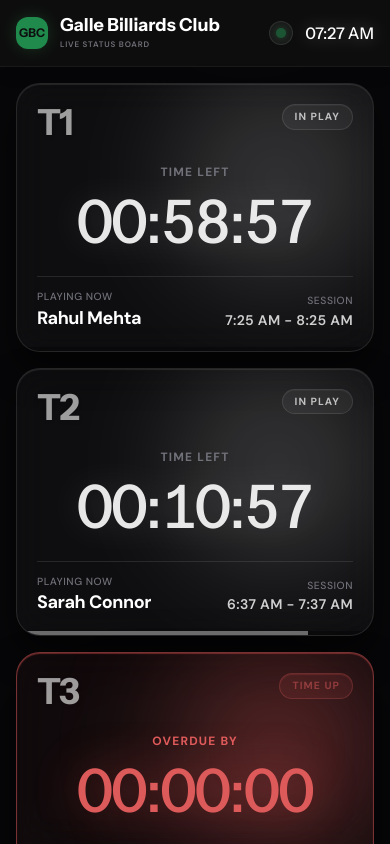
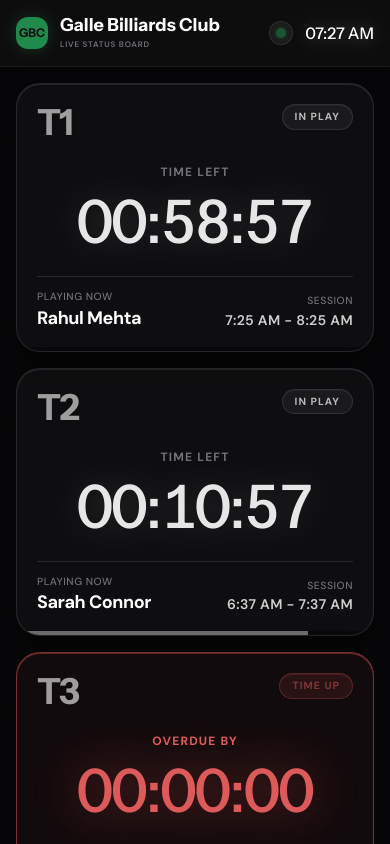
Before and after one commit to AshanSalinda/GBC-Smart-Management, a React (Vite) app in the folder frontend/: page /tv-display in a window 390 px wide. Both pictures are taken after a click on the button "Tap to Start Display". Built offline with nearby package versions, Linux system fonts and the light colour scheme.

Commit message:
Yv Display Mobile Optimization

```diff
--- a/frontend/src/pages/TvDisplay.jsx
+++ b/frontend/src/pages/TvDisplay.jsx
@@ -176,8 +176,8 @@ export default function TvDisplay() {
   return (
     <div className="h-screen w-screen bg-[#070709] text-text-main font-sans overflow-hidden flex flex-col selection:bg-transparent cursor-none relative z-0">
       {/* Global Background Blobs for Glassmorphism */}
-      <div className="absolute top-0 left-1/3 w-[60vw] h-[60vw] bg-white/[0.02] rounded-full blur-[15vh] pointer-events-none -translate-y-1/2 -z-10" />
-      <div className="absolute bottom-0 right-1/4 w-[50vw] h-[50vw] bg-accent/[0.03] rounded-full blur-[15vh] pointer-events-none translate-y-1/2 -z-10" />
+      <div className="hidden md:block absolute top-0 left-1/3 w-[60vw] h-[60vw] bg-white/[0.02] rounded-full blur-[15vh] pointer-events-none -translate-y-1/2 -z-10" />
+      <div className="hidden md:block absolute bottom-0 right-1/4 w-[50vw] h-[50vw] bg-accent/[0.03] rounded-full blur-[15vh] pointer-events-none translate-y-1/2 -z-10" />
 
       {/* Top Header - TV style */}
       <header className="px-4 py-4 md:px-[4vw] md:py-[2vh] flex items-center justify-between border-b border-white/5 bg-[#101010]/80 backdrop-blur-md flex-shrink-0 z-20 shadow-lg">
@@ -220,7 +220,7 @@ export default function TvDisplay() {
               const isFinalMinutes = !isEnded && totalRemainingMins <= 3;
               const isEndingSoon = !isEnded && !isFinalMinutes && totalRemainingMins <= 10;
 
-              let cardBg = 'bg-white/[0.03] backdrop-blur-[2vh]';
+              let cardBg = 'bg-white/[0.03] md:backdrop-blur-[2vh]';
               let cardBorder = 'border-white/10 shadow-[0_2vh_4vh_rgba(0,0,0,0.5),inset_0_1px_1px_rgba(255,255,255,0.1)]';
               let badgeBg = 'bg-white/5 text-white/70 border-white/10 shadow-[inset_0_1px_1px_rgba(255,255,255,0.05)]';
               let badgeText = 'IN PLAY';
@@ -229,7 +229,7 @@ export default function TvDisplay() {
               let glowColor = 'bg-white opacity-5';
 
               if (isEndingSoon) {
-                cardBg = 'bg-[#ff9f43]/[0.03] backdrop-blur-[2vh]';
+                cardBg = 'bg-[#ff9f43]/[0.03] md:backdrop-blur-[2vh]';
                 cardBorder = 'border-[#ff9f43]/20 shadow-[0_2vh_4vh_rgba(0,0,0,0.5),inset_0_1px_1px_rgba(255,159,67,0.2)]';
                 badgeBg = 'bg-[#ff9f43]/5 text-[#ff9f43] border-[#ff9f43]/20 shadow-[inset_0_1px_1px_rgba(255,159,67,0.2)]';
                 badgeText = 'ENDING SOON';
@@ -237,7 +237,7 @@ export default function TvDisplay() {
                 progressColor = 'bg-[#ff9f43]';
                 glowColor = 'bg-[#ff9f43] opacity-20';
               } else if (isFinalMinutes) {
-                cardBg = 'bg-[#ff4757]/[0.03] backdrop-blur-[2vh]';
+                cardBg = 'bg-[#ff4757]/[0.03] md:backdrop-blur-[2vh]';
                 cardBorder = 'border-[#ff4757]/20 shadow-[0_2vh_4vh_rgba(0,0,0,0.5),inset_0_1px_1px_rgba(255,71,87,0.2)]';
                 badgeBg = 'bg-[#ff4757]/10 text-[#ff4757] border-[#ff4757]/30 shadow-[inset_0_1px_1px_rgba(255,71,87,0.2)] animate-pulse';
                 badgeText = 'FINAL MINS';
@@ -245,7 +245,7 @@ export default function TvDisplay() {
                 progressColor = 'bg-[#ff4757]';
                 glowColor = 'bg-[#ff4757] opacity-30';
               } else if (isEnded) {
-                cardBg = 'bg-danger/[0.05] backdrop-blur-[2vh]';
+                cardBg = 'bg-danger/[0.05] md:backdrop-blur-[2vh]';
                 cardBorder = 'border-danger/50 shadow-[0_2vh_4vh_rgba(0,0,0,0.5),inset_0_1px_1px_rgba(240,82,82,0.4)]';
                 badgeBg = 'bg-danger/20 text-danger border-danger/50 shadow-[inset_0_1px_1px_rgba(240,82,82,0.4)] animate-pulse';
                 badgeText = 'TIME UP';
@@ -298,13 +298,13 @@ export default function TvDisplay() {
                     />
                   </div>
 
-                  <div className={`absolute top-0 right-0 w-48 h-48 md:w-[30vh] md:h-[30vh] rounded-full blur-[64px] md:blur-[20vh] pointer-events-none opacity-20 ${glowColor}`} />
+                  <div className={`hidden md:block absolute top-0 right-0 w-48 h-48 md:w-[30vh] md:h-[30vh] rounded-full blur-[64px] md:blur-[20vh] pointer-events-none opacity-20 ${glowColor}`} />
                 </div>
               );
             }
             // Render Available Card
             return (
-              <div key={table.id} className="relative min-h-[220px] md:min-h-0 rounded-3xl md:rounded-[3vh] overflow-hidden flex flex-col bg-accent/[0.02] backdrop-blur-[2vh] border border-accent/20 shadow-[0_2vh_4vh_rgba(0,0,0,0.5),inset_0_1px_1px_rgba(74,188,109,0.15)] transition-colors duration-1000">
+              <div key={table.id} className="relative min-h-[220px] md:min-h-0 rounded-3xl md:rounded-[3vh] overflow-hidden flex flex-col bg-accent/[0.02] md:backdrop-blur-[2vh] border border-accent/20 shadow-[0_2vh_4vh_rgba(0,0,0,0.5),inset_0_1px_1px_rgba(74,188,109,0.15)] transition-colors duration-1000">
                 <div className="p-5 md:p-[3.5vh] flex-1 flex flex-col z-10 relative">
                   {/* HEADER */}
                   <div className="flex justify-between items-start">
@@ -331,7 +331,7 @@ export default function TvDisplay() {
                 </div>
 
                 {/* Background ambient glow */}
-                <div className="absolute top-1/2 left-1/2 -translate-x-1/2 -translate-y-1/2 w-48 h-48 md:w-[30vh] md:h-[30vh] bg-accent rounded-full blur-3xl md:blur-[12vh] pointer-events-none opacity-[0.1]" />
+                <div className="hidden md:block absolute top-1/2 left-1/2 -translate-x-1/2 -translate-y-1/2 md:w-[30vh] md:h-[30vh] bg-accent rounded-full md:blur-[12vh] pointer-events-none opacity-[0.1]" />
               </div>
             );
           })}
```
